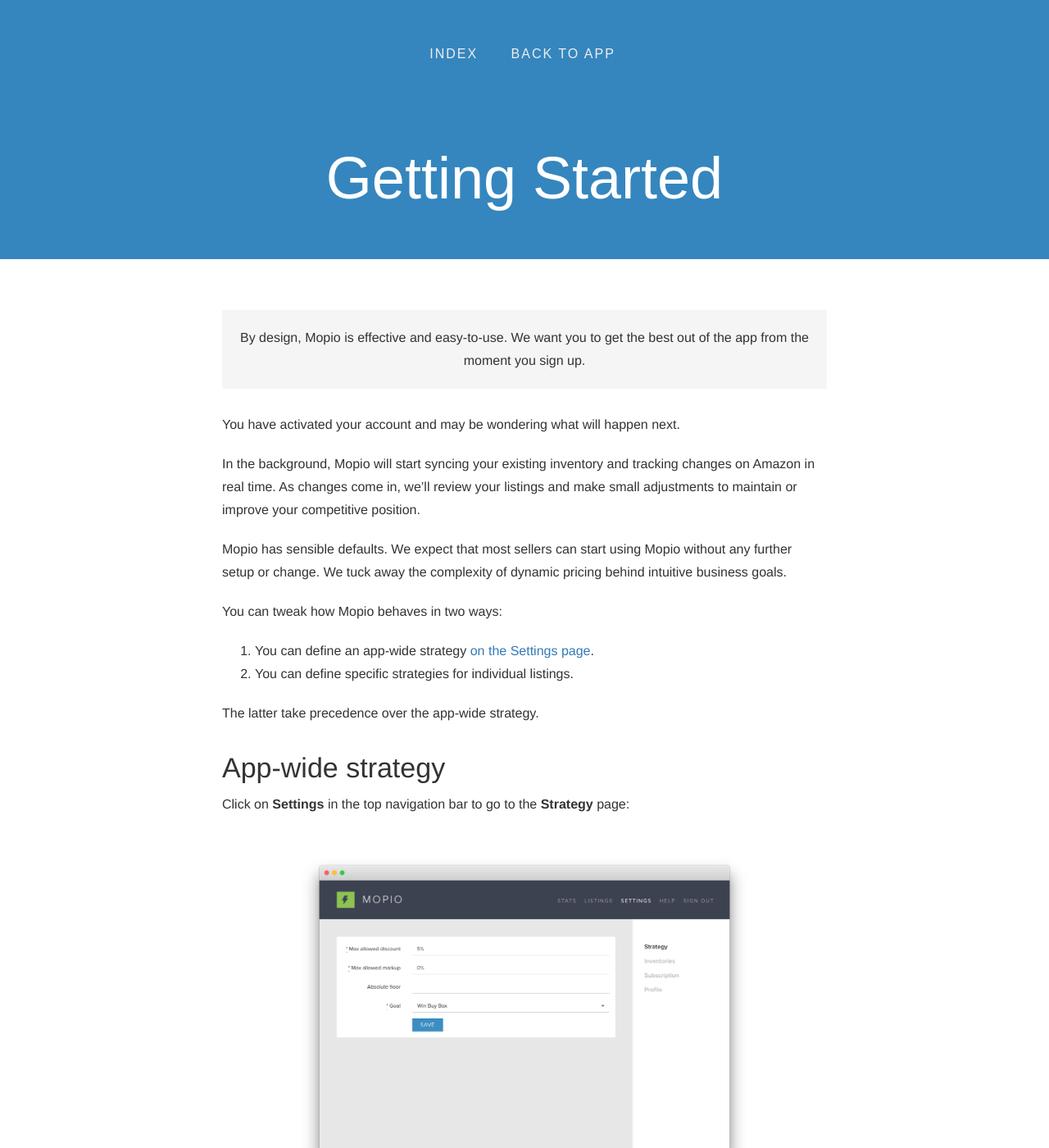
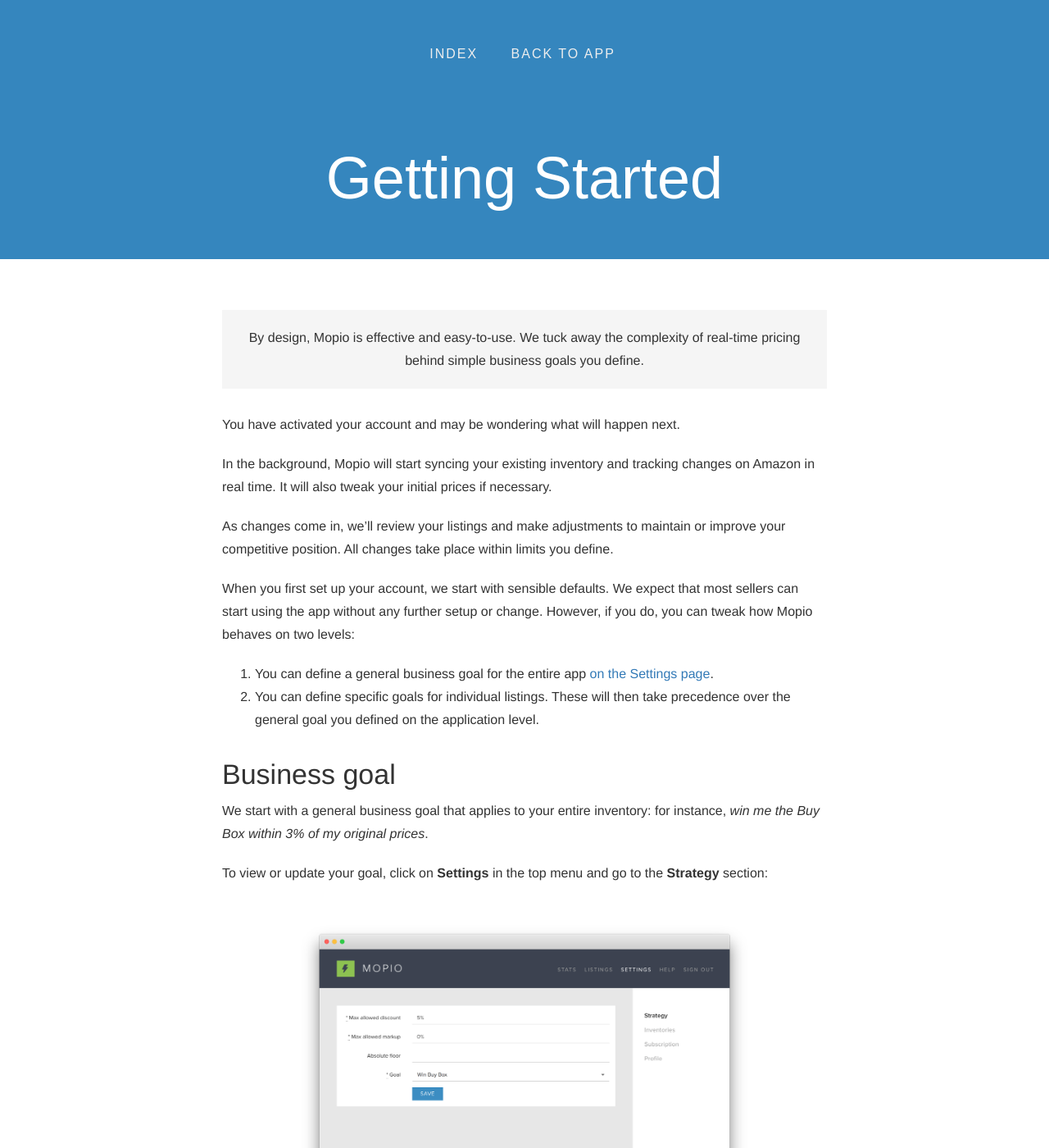
Before and after one commit to abandoned/help.mop.io, a Jekyll site: the page built from _docs/getting-started.md, in a window 1280 px wide and 1400 px high. Shown: the whole window at 82% size. Built offline with Jekyll 4.4.1, drawn with Linux system fonts in a browser that asks for light colours; a script that is not in the unit is left out; some of the changed text lies outside the part shown.

Commit message:
Update Getting Started

```diff
--- a/_docs/getting-started.md
+++ b/_docs/getting-started.md
@@ -2,51 +2,56 @@
 layout: page
 title: Getting Started
 excerpt: >
-  By design, Mopio is effective and easy-to-use. We want you to get the best out of the app from the moment you sign up.
+  By design, Mopio is effective and easy-to-use. We tuck away the complexity of real-time pricing behind simple business goals you define.
 ---
 
 You have activated your account and may be wondering what will happen next.
 
-In the background, Mopio will start syncing your existing inventory and tracking changes on Amazon in real time. As changes come in, we'll review your listings and make small adjustments to maintain or improve your competitive position.
+In the background, Mopio will start syncing your existing inventory and tracking changes on Amazon in real time. It will also tweak your initial prices if necessary.
 
-Mopio has sensible defaults. We expect that most sellers can start using Mopio without any further setup or change. We tuck away the complexity of dynamic pricing behind intuitive business goals.
+As changes come in, we'll review your listings and make adjustments to maintain or improve your competitive position. All changes take place within limits you define.
 
-You can tweak how Mopio behaves in two ways:
+When you first set up your account, we start with sensible defaults. We expect that most sellers can start using the app without any further setup or change. However, if you do, you can tweak how Mopio behaves on two levels:
 
-1. You can define an app-wide strategy [on the Settings page][settings].
-2. You can define specific strategies for individual listings.
+1. You can define a general business goal for the entire app [on the Settings page][settings].
+2. You can define specific goals for individual listings. These will then take precedence over the general goal you defined on the application level.
 
-The latter take precedence over the app-wide strategy.
+## Business goal
 
-## App-wide strategy
+We start with a general business goal that applies to your entire inventory: for instance, *win me the Buy Box within 3% of my original prices*.
 
-Click on **Settings** in the top navigation bar to go to the **Strategy** page:
+To view or update your goal, click on **Settings** in the top menu and go to the **Strategy** section:
 
 ![foo](/images/getting-started-1.png)
 
-Here you will start by setting a **business goal**. The default goal is to *win the Buy Box*. You can change this to *match* or *beat the lowest price*. These seem to work better if you are selling mostly in the Media categories.
+Here you'll define what you want to achieve and the relative limits within which Mopio should run.
 
-If you choose to compete for the lowest price and sell used items, you can tweak your strategy to ignore listings in worse condition.
+The default goal is to *win the Buy Box*. You can change this to *match* or *beat the lowest price*. While most sellers will want to win the Buy Box, the latter seem to work better when selling mostly Media. If you choose to compete for the lowest price, you'll have a chance to ignore listings in worse condition.
 
-You may also adjust the conservative default values we have set for **Maximum Allowed Discount (MAD)** and **Maximum Allowed Markup (MAM)**. These percentages help us calculate a floor and ceiling for your listings based on their original prices. A MAD of 10% means that something originally listed for $50 will always remain above $45.
+The limits within which Mopio runs are determined by two parameters: **Maximum Allowed Discount (MAD)** and **Maximum Allowed Markup (MAM)**. These percentage values help us calculate a floor and ceiling for your listings based on their original prices: for instance, a MAD of 10% means something originally listed for $50 will always remain above $45.
 
 Finally, you have an option to set an **absolute floor**. This comes in handy if you have a very aggressive MAD but want to ensure you never sell below a certain price. An absolute floor of $2 means that your listings will always be priced above $2, even if MAD would have pulled it further below.
 
-## Listings
+## Listing goal
 
-To finetune how a listing is repriced beyond the app-wide settings, go to **Listings**, find and click on the listing, and go to **Edit**:
+To finetune how a listing is repriced beyond the general business goal, you have to edit the listing. Click on **Listings** in the top menu, find the listing, and go to **Edit**:
 
 ![foo](/images/getting-started-2.png)
 
-Here you can define a **business goal** for that listing. This will override the app-wide goal.
+Here you can define a **goal** that is specific to that listing.
 
-Similarly, you can set a **floor** and **ceiling** to define the boundaries within which our algorithm should operate. These will override what we would have calculated using your MAD, MAM, and absolute floor settings.
+Similarly, you can set a **floor** and **ceiling** to define the boundaries within which Mopio should operate. These values will override what we would have calculated using your MAD and MAM.
 
-If you set a floor of $25 and ceiling of $30 for a listing, we'll work within those limits only, choosing what we think is the optimal price point. If competing offers fall below your floor, we'll stop there. Conversely, we'll never exceed your ceiling even if there is no competition.
+If you set a floor of $25 and ceiling of $30 for a listing, we'll work within those limits only. If competing offers fall below your floor, we'll stop at your floor. Conversely, we'll never exceed your ceiling even if there is no competition.
 
-If you would rather tweak your listings individually, you can turn off your app-wide strategy by setting both MAD and MAM to 0%.
+## Questions
 
-Finally, if you want to update a large number of listings, you will want to import a flat file or use our API instead of editing them individually by hand.
+### How can I reprice only a subset of my inventory?
 
+Turn off your application-wide strategy by setting both MAD and MAM to 0%. Then, add individual floor and ceiling prices to the listings you want to reprice.
+
+### How can I edit listings in bulk?
+
+You can import a flat file or use our API.
 
 [settings]: https://www.mop.io/settings/strategy
```
